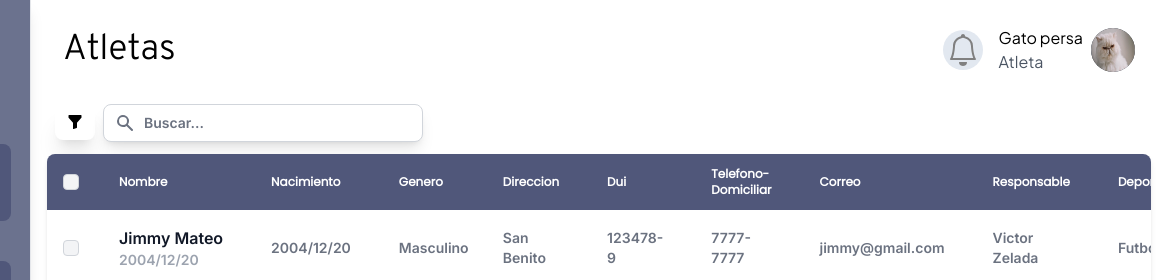
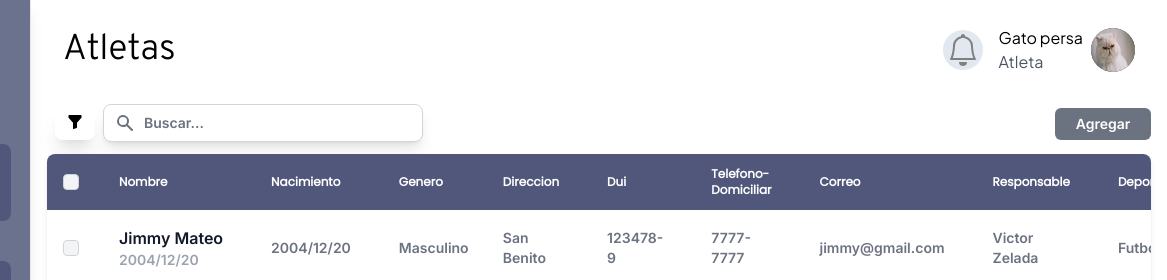
Before and after one commit to LuisCruz991/Repositorio-INDES, a website: page vistas/atletas_crud.html in a window 1280 px wide. Shown: the top 280 px of the page, 113-1280 px from the left. Drawn offline with nearby package versions, Linux system fonts and the light colour scheme.

Commit message:
Atletas
Boton

```diff
--- a/vistas/atletas_crud.html
+++ b/vistas/atletas_crud.html
@@ -176,7 +176,8 @@
 
         <main class="flex mt-4 flex-col">
           <!-- Inicio de la tabla-->
-          <div class="flex gap-2 mb-3 b-4 bg-white dark:bg-gray-900">
+          <div class="flex  sm:flex-row flex-col justify-between mb-3 b-4 bg-white dark:bg-gray-900">
+            <div class="flex gap-2">
               <button class="mt-1 ml-2 w-10 h-9 flex justify-center items-center shadow-xl bg-white rounded-lg"
                 aria-expanded="false" data-dropdown-toggle="dropdownRadio" data-dropdown-placement="bottom">
                 <svg xmlns="http://www.w3.org/2000/svg" width="16" height="16" fill="currentColor"
@@ -190,7 +191,8 @@
                 class="z-10 hidden w-48 bg-white divide-y divide-gray-100 rounded-lg shadow dark:bg-gray-700 dark:divide-gray-600"
                 data-popper-reference-hidden="" data-popper-escaped="" data-popper-placement="top"
                 style="position: absolute; inset: auto auto 0px 0px; margin: 0px; transform: translate3d(522.5px, 3847.5px, 0px);">
-              <ul class="p-3 space-y-1 text-sm text-gray-700 dark:text-gray-200" aria-labelledby="dropdownRadioButton">
+                <ul class="p-3 space-y-1 text-sm text-gray-700 dark:text-gray-200"
+                  aria-labelledby="dropdownRadioButton">
                   <li>
                     <div class="flex items-center p-2 rounded hover:bg-gray-100 dark:hover:bg-gray-600">
                       <input id="filter-radio-example-1" type="radio" value="" name="filter-radio"
@@ -252,6 +254,10 @@
                   class="block p-2 pl-10 text-sm shadow-lg text-gray-900 border border-gray-300 rounded-lg w-80 bg-white focus:ring-blue-500 focus:border-blue-500 dark:bg-gray-700 dark:border-gray-600 dark:placeholder-gray-400 dark:text-white dark:focus:ring-blue-500 dark:focus:border-blue-500"
                   placeholder="Buscar...">
               </div>
+            </div>
+            <button href="#"
+              class="mt-2 text-sm rounded-md w-24 h-8 bg-gray-500 font-medium text-white dark:text-blue-500 hover:underline">Agregar</a>
+            </button>
           </div>
           <div class="relative overflow-x-auto shadow-md sm:rounded-lg">
             <table class="w-full text-sm text-left text-gray-500 dark:text-gray-400">
@@ -348,10 +354,12 @@
                   <td class="px-6 py-4">
                     <button href="#"
                       class=" rounded-md w-24 h-8 bg-btnactualizar-color font-medium text-btnactualizar-texto dark:text-blue-500 hover:underline">Actualizar</a>
+                    </button>
                   </td>
                   <td class="px-6 py-4">
                     <button href="#"
                       class=" rounded-md w-24 h-8 bg-red-500 font-medium text-white dark:text-blue-500 hover:underline">Eliminar</a>
+                    </button>
                   </td>
                 </tr>
                 <tr
```
Also changed, not shown: vistas/agenda.html (+1 -1 lines), vistas/dashboard.html (+1 -1 lines), css/tailwind.css. Lines whose indentation alone changed are shown as unchanged.
